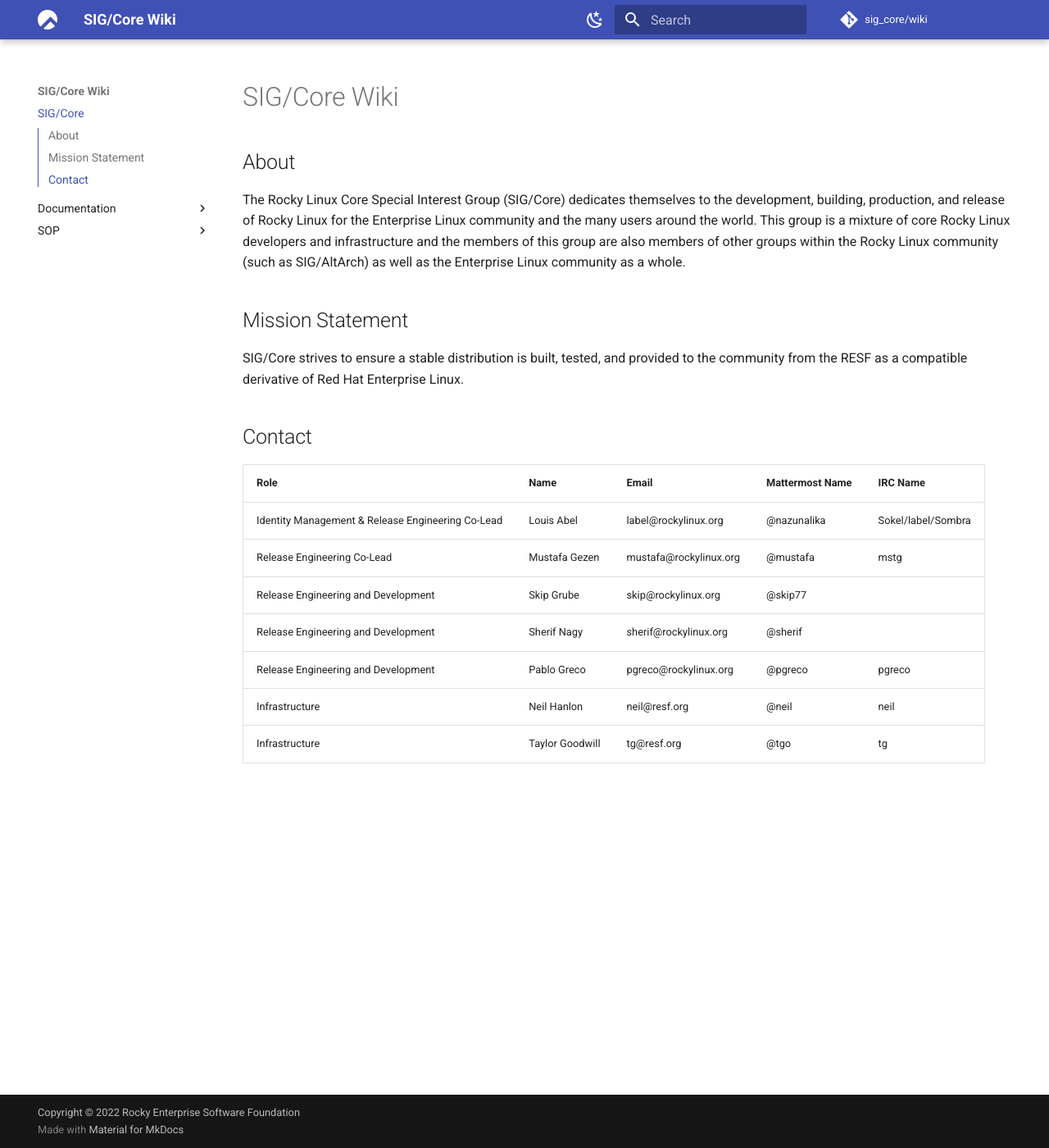
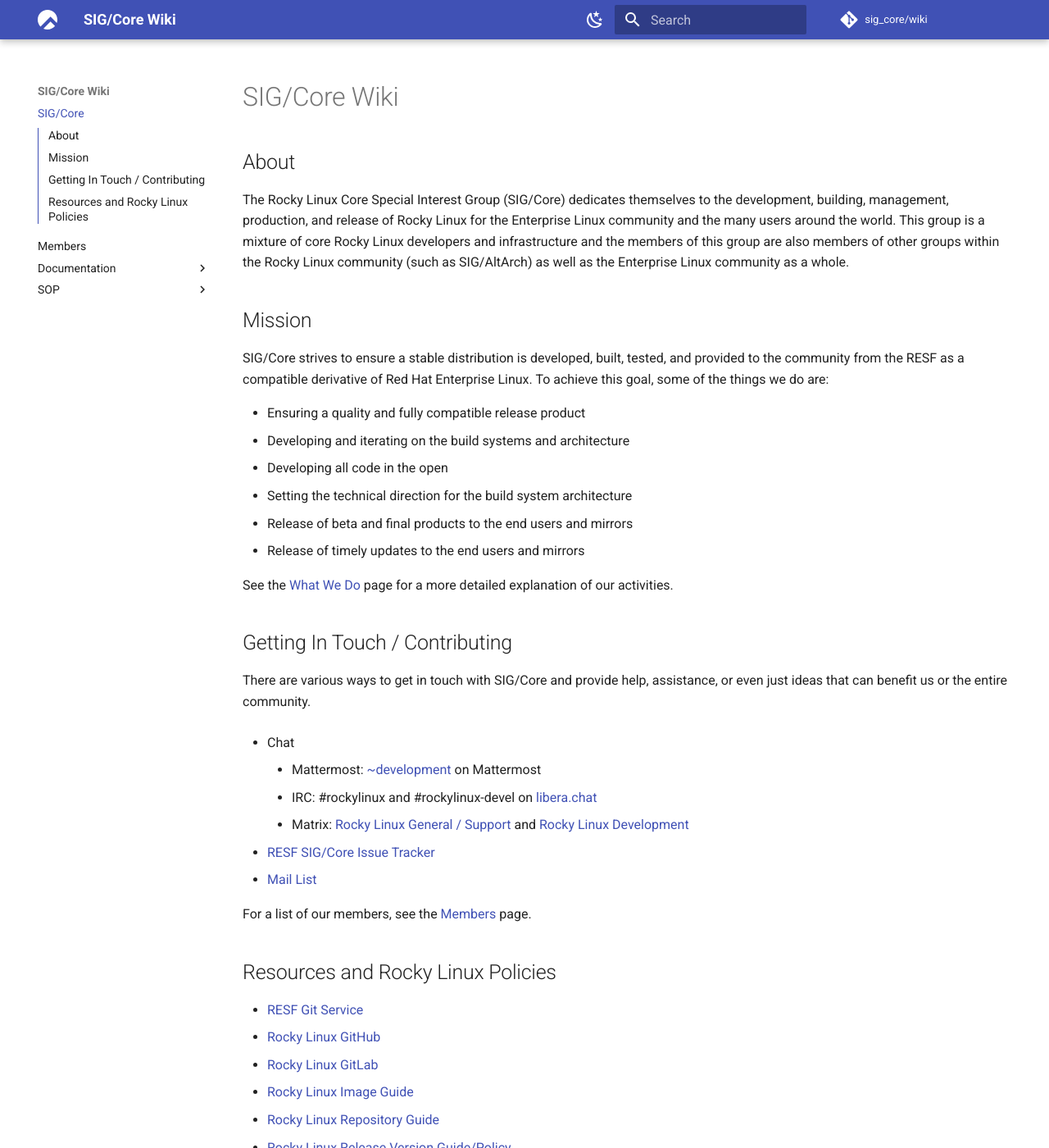
Before and after one commit to rocky-linux/sig-core-wiki, an MkDocs documentation site: the page built from docs/index.md, in a window 1280 px wide and 1400 px high. Shown: the whole window at 82% size. Built offline with MkDocs 1.6.1 and Material for MkDocs 9.7.7, drawn with Linux system fonts in a browser that asks for light colours.

Commit message:
add members page, fill out index

```diff
--- a/docs/index.md
+++ b/docs/index.md
@@ -6,20 +6,41 @@
 
 ## About
 
-The Rocky Linux Core Special Interest Group (SIG/Core) dedicates themselves to the development, building, production, and release of Rocky Linux for the Enterprise Linux community and the many users around the world. This group is a mixture of core Rocky Linux developers and infrastructure and the members of this group are also members of other groups within the Rocky Linux community (such as SIG/AltArch) as well as the Enterprise Linux community as a whole.
+The Rocky Linux Core Special Interest Group (SIG/Core) dedicates themselves to the development, building, management, production, and release of Rocky Linux for the Enterprise Linux community and the many users around the world. This group is a mixture of core Rocky Linux developers and infrastructure and the members of this group are also members of other groups within the Rocky Linux community (such as SIG/AltArch) as well as the Enterprise Linux community as a whole.
 
-## Mission Statement
+## Mission
 
-SIG/Core strives to ensure a stable distribution is built, tested, and provided to the community from the RESF as a compatible derivative of Red Hat Enterprise Linux.
+SIG/Core strives to ensure a stable distribution is developed, built, tested, and provided to the community from the RESF as a compatible derivative of Red Hat Enterprise Linux. To achieve this goal, some of the things we do are:
 
-## Contact
+* Ensuring a quality and fully compatible release product
+* Developing and iterating on the build systems and architecture
+* Developing all code in the open
+* Setting the technical direction for the build system architecture
+* Release of beta and final products to the end users and mirrors
+* Release of timely updates to the end users and mirrors
 
-| Role                                              | Name                            | Email                   | Mattermost Name   | IRC Name           |
-|---------------------------------------------------|---------------------------------|------------------------ |-------------------|--------------------|
-| Identity Management & Release Engineering Co-Lead | Louis Abel                      | label@rockylinux.org    | @nazunalika       | Sokel/label/Sombra |
-| Release Engineering Co-Lead                       | Mustafa Gezen                   | mustafa@rockylinux.org  | @mustafa          | mstg               |
-| Release Engineering and Development               | Skip Grube                      | skip@rockylinux.org     | @skip77           |                    |
-| Release Engineering and Development               | Sherif Nagy                     | sherif@rockylinux.org   | @sherif           |                    |
-| Release Engineering and Development               | Pablo Greco                     | pgreco@rockylinux.org   | @pgreco           | pgreco             |
-| Infrastructure                                    | Neil Hanlon                     | neil@resf.org           | @neil             | neil               |
-| Infrastructure                                    | Taylor Goodwill                 | tg@resf.org             | @tgo              | tg                 |
+See the [What We Do](what_we_do.md) page for a more detailed explanation of our activities.
+
+## Getting In Touch / Contributing
+
+There are various ways to get in touch with SIG/Core and provide help, assistance, or even just ideas that can benefit us or the entire community.
+
+* Chat
+
+    * Mattermost: [~development](https://chat.rockylinux.org/rocky-linux/channels/development) on Mattermost
+    * IRC: #rockylinux and #rockylinux-devel on [libera.chat](https://libera.chat)
+    * Matrix: [Rocky Linux General / Support](https://matrix.to/#/#rockylinux-support:matrix.org) and [Rocky Linux Development](https://matrix.to/#/#rockylinux-development:matrix.org)
+
+* [RESF SIG/Core Issue Tracker](https://git.resf.org/sig_core/meta/issues)
+* [Mail List](https://lists.resf.org/mailman3/lists/rocky.lists.resf.org/)
+
+For a list of our members, see the [Members](members.md) page.
+
+## Resources and Rocky Linux Policies
+
+* [RESF Git Service](https://git.resf.org)
+* [Rocky Linux GitHub](https://github.com/rocky-linux)
+* [Rocky Linux GitLab](https://git.rockylinux.org)
+* [Rocky Linux Image Guide](https://wiki.rockylinux.org/rocky/image/)
+* [Rocky Linux Repository Guide](https://wiki.rockylinux.org/rocky/repo/)
+* [Rocky Linux Release Version Guide/Policy](https://wiki.rockylinux.org/rocky/version/)
```
Also changed, not shown: docs/members.md (added, +14 -0 lines), docs/.pages.
